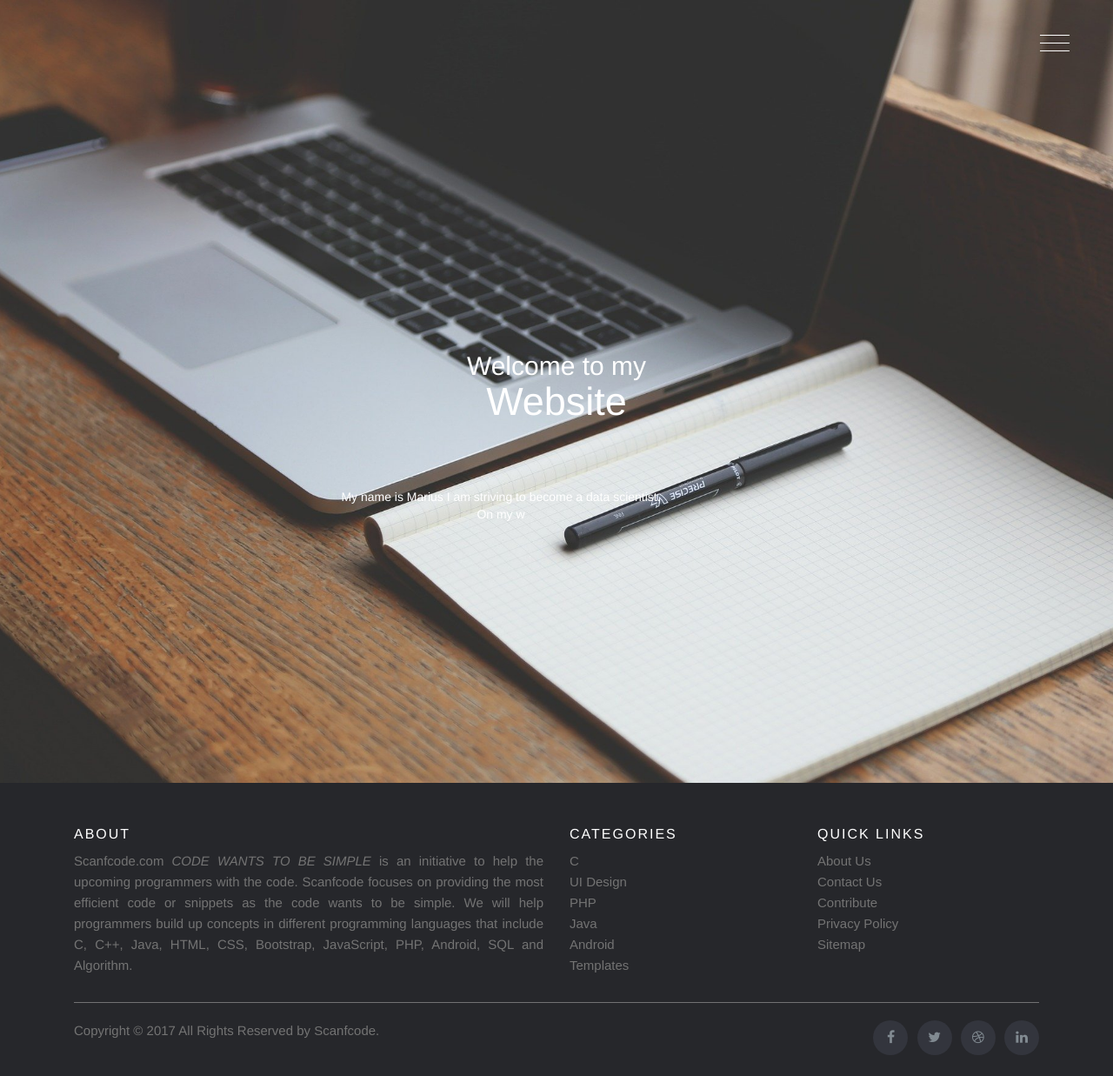
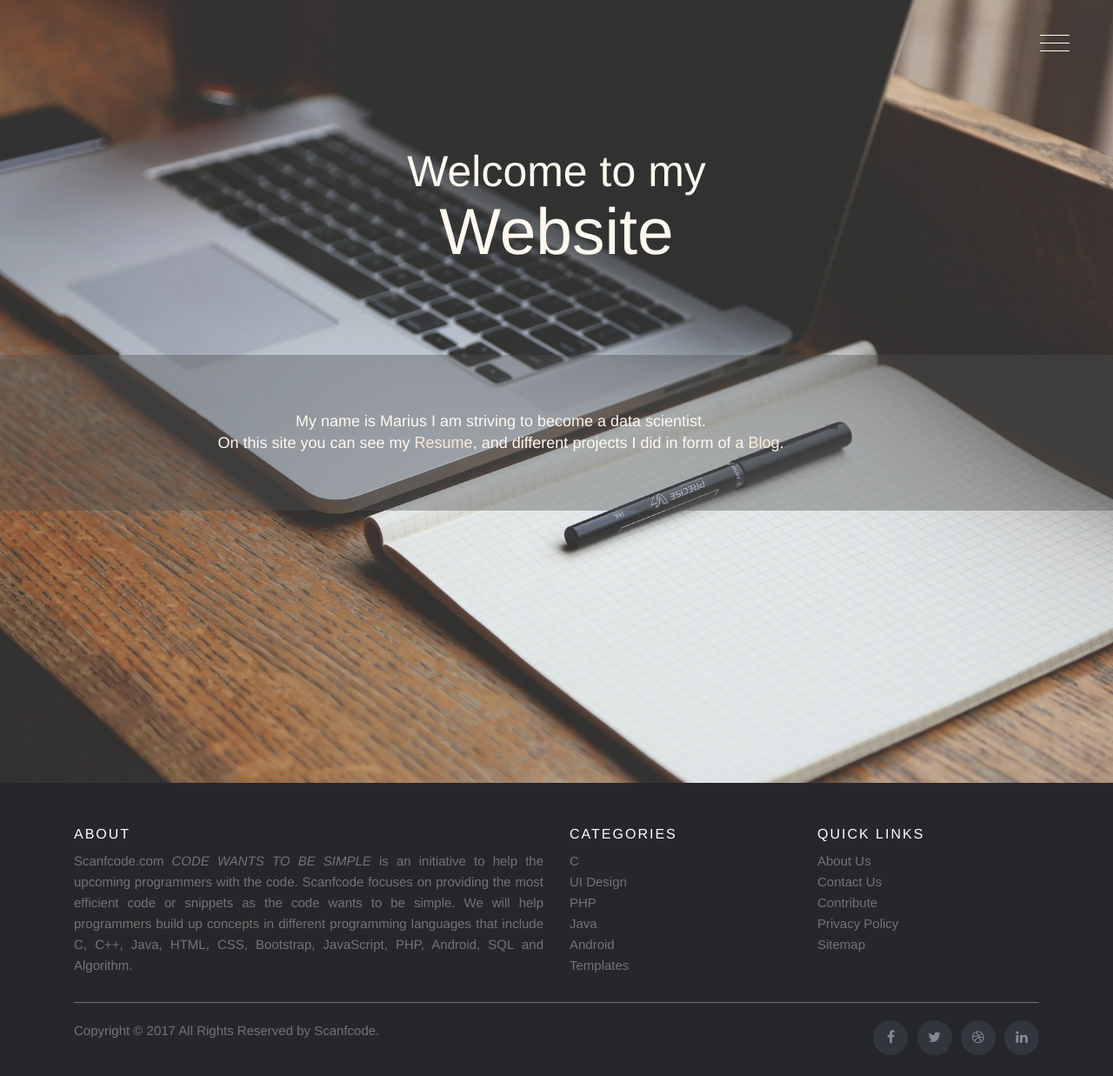
Before and after one commit to Marius-So/Marius-So.github.io, a Jekyll site: the page built from index.html, in a window 1280 px wide. Shown: the whole page at 87% size. Built offline with Jekyll 4.4.1, drawn with Linux system fonts in a browser that asks for light colours; nearby versions of some CDN libraries; comment, search, counter and statistics services are not loaded.

Commit message:
nice changes

```diff
--- a/_sass/index-styling.scss
+++ b/_sass/index-styling.scss
@@ -8,18 +8,47 @@
     width: 100%;
 
 }
+
+.index{
+    color: #fff9f0;
+}
 .index h2{
     position: relative;
-    color: white;
     font-size: 30px;
 }
 .index h2 span{
     font-size: 1.5em;
 }
 
-.index p{
-    color: white;
+.index .textbox{
+    margin: 0%;
+    margin-top: 15%;
+    padding: 0%;
+    width: 100%;
+    background-color: hsla(0, 0%, 31%, 0.4);
+}
+
+.index .textbox p{
+    font-size: 18px;
     padding: 5%;
     width: 90%;
+}
+.index .textbox p a{
+    font-size: 18px;
+    color: antiquewhite;
+}
+
+@media screen and (min-width: 600px){
+    .index{
+        margin-top: 150px;
+    }
+    .index h2{
+        font-size: 50px;
+    }
+
+    .index .textbox{
+        margin-top: 100px;
+    }
+
 
 }
--- a/index.html
+++ b/index.html
@@ -6,14 +6,17 @@ title: This is the index
 <div class="index">
     <h2 class="header">Welcome to my <br><span>Website</span></h2>
 
+    <div class="textbox">
     <p>
         My name is Marius I am striving to become a data scientist. <br>
-        On my w
+        On this site you can see my <a href="/sites/about.html" class="about-link">Resume</a>, and different projects I did in form of a
+        <a href="/sites/Blog.html" class="about-link">Blog</a>.
         <!-- Although this is my main interest I always take on fun projects that might match my profile but also some that are different but catch my interest.
         You can find my professional history in the <a href="/sites/about.html" class="about-link">About</a> section.
         Further, I present different projects I worked on in a blog form. The most recent posts are displayed hereafter.  -->
 
     </p>
+    </div>
 </div>
 
 <!-- <main>
```
Also changed, not shown: 1 other file.
